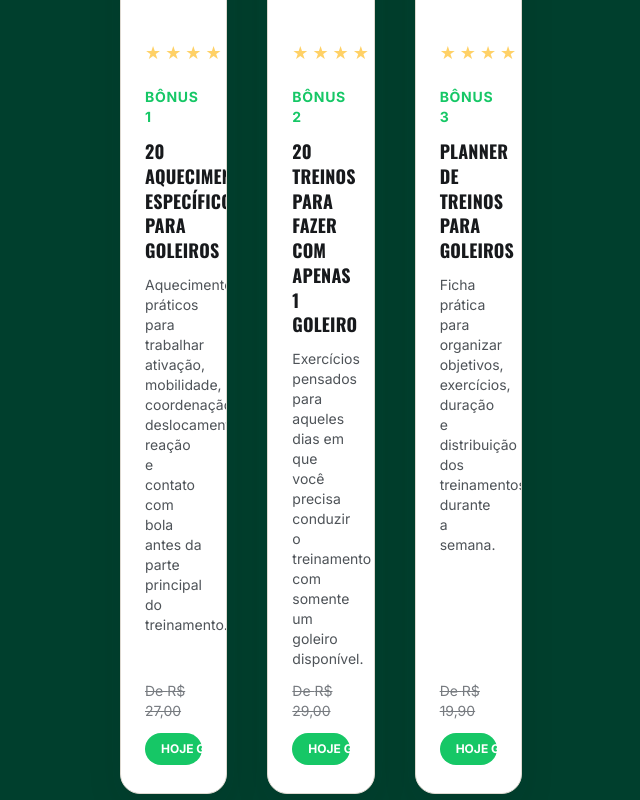
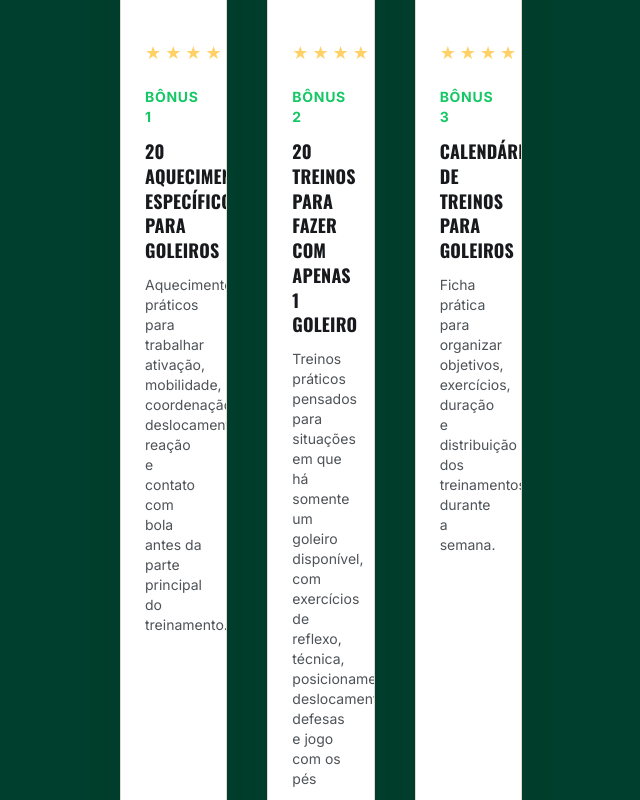
Before and after one commit to joaaovictoors1/80-Treinos-de-goleiros, a Next.js app: page / in a window 1280 px wide. Shown: the part 10740-11540 px from the top of the page, without its empty margins (319-959 px from the left). Built offline with nearby package versions, Linux system fonts and the light colour scheme.

Commit message:
feat: update bonus section description and title for clarity
Co-authored-by: joaaovictoors1 <318742084+joaaovictoors1@users.noreply.github.com>

```diff
--- a/components/bonus-section.tsx
+++ b/components/bonus-section.tsx
@@ -12,10 +12,10 @@ export function BonusSection() {
       price: 'R$ 29,00',
       num: '2',
       image: '/images/bonus-treinos-1-goleiro.png',
-      description: 'Exercícios pensados para aqueles dias em que você precisa conduzir o treinamento com somente um goleiro disponível.',
+      description: 'Treinos práticos pensados para situações em que há somente um goleiro disponível, com exercícios de reflexo, técnica, posicionamento, deslocamento, defesas e jogo com os pés',
     },
     {
-      title: 'Planner de Treinos para Goleiros',
+      title: 'Calendário de Treinos para Goleiros',
       price: 'R$ 19,90',
       num: '3',
       image: '/images/bonus-planner-goleiros.png',
```
